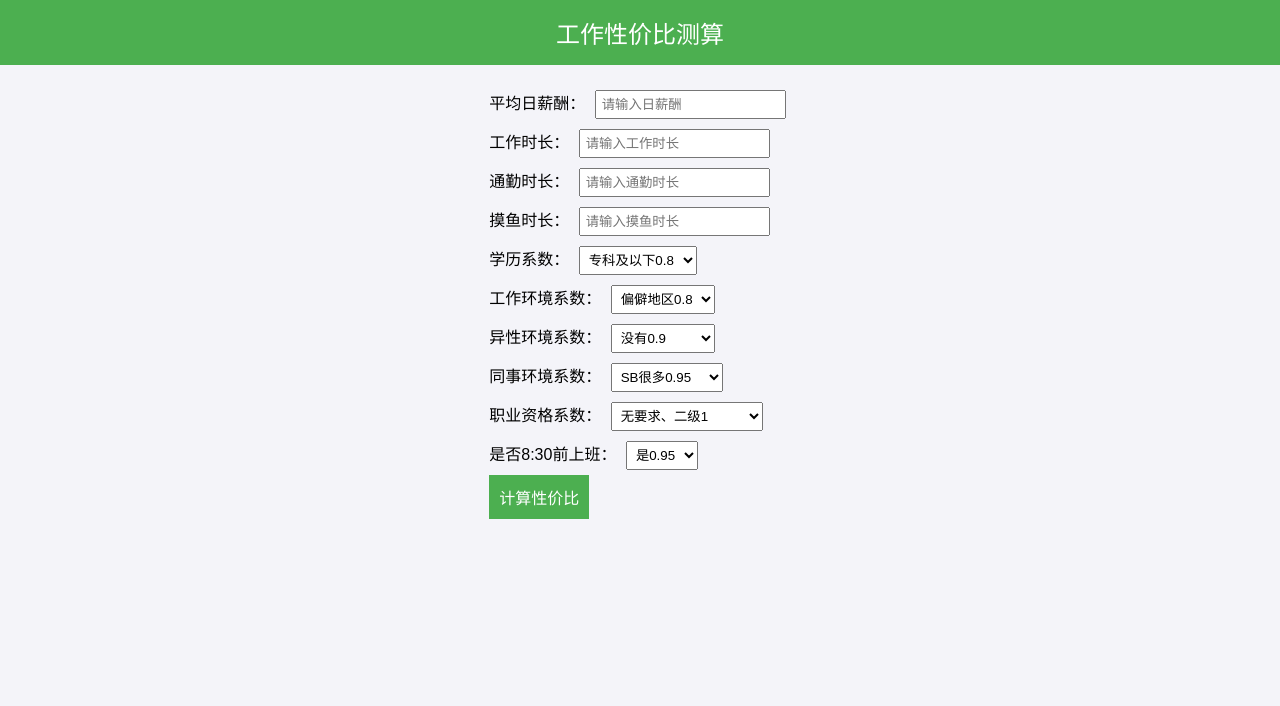
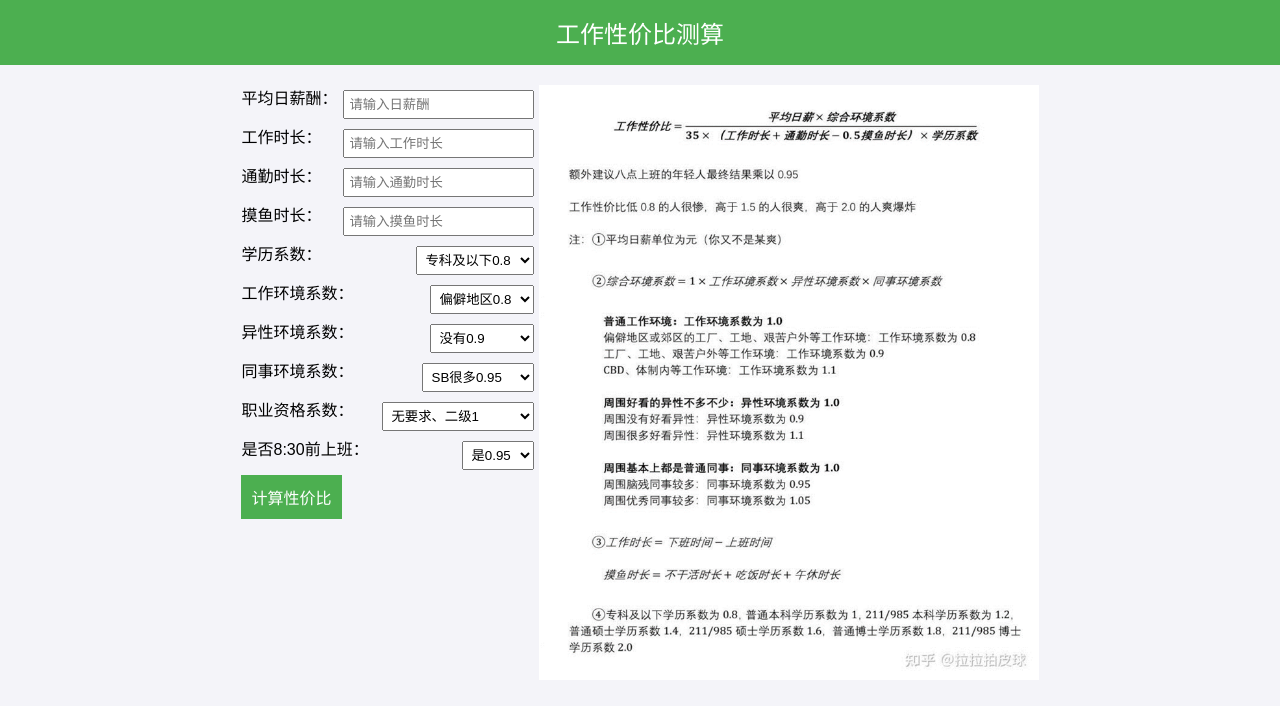
Before and after one commit to win-dy/win-dy.github.io, a plain HTML site: page index.html in a window 1280 px wide. Drawn offline with Linux system fonts and the light colour scheme.

Commit message:
修改公式错误，增加样式优化与说明

```diff
--- a/index.html
+++ b/index.html
@@ -64,6 +64,11 @@
         .btn:hover {
             background-color: #45a049;
         }
+
+        #calculation-form>div {
+            display: flex;
+            justify-content: space-between;
+        }
     </style>
 </head>
 
@@ -74,8 +79,8 @@
     </header>
 
     <div class="container">
-        <div>
-
+        <div style="display: flex; ">
+            <span width="30%">
                 <form id="calculation-form">
                     <div>
                         <label for="average-salary">平均日薪酬：</label>
@@ -149,6 +154,10 @@
 
                     <button type="submit" class="btn">计算性价比</button>
                 </form>
+            </span>
+            <span width="30%">
+                <img style="width: 500px;" src="./staic/image/image.png" alt="">
+            </span>
         </div>
 
         <div id="result" style="margin-top: 20px; display: none;">
@@ -180,7 +189,7 @@
             }
 
             const workTime = workHours + commuteHours - 0.5 * fishHours;  // 计算工作时长
-            const costEffectiveness = 35 * workTime * educationCoefficient * workEnvCoefficient * oppositeGenderCoefficient * colleagueEnvCoefficient * qualificationCoefficient * before8amCoefficient;
+            const costEffectiveness = (workEnvCoefficient * oppositeGenderCoefficient * colleagueEnvCoefficient * qualificationCoefficient * before8amCoefficient) / (35 * workTime * educationCoefficient);
 
             // Display the result
             let resultText = '';
```
Also changed, not shown: staic/image/image.png (added). Lines whose indentation alone changed are shown as unchanged.
